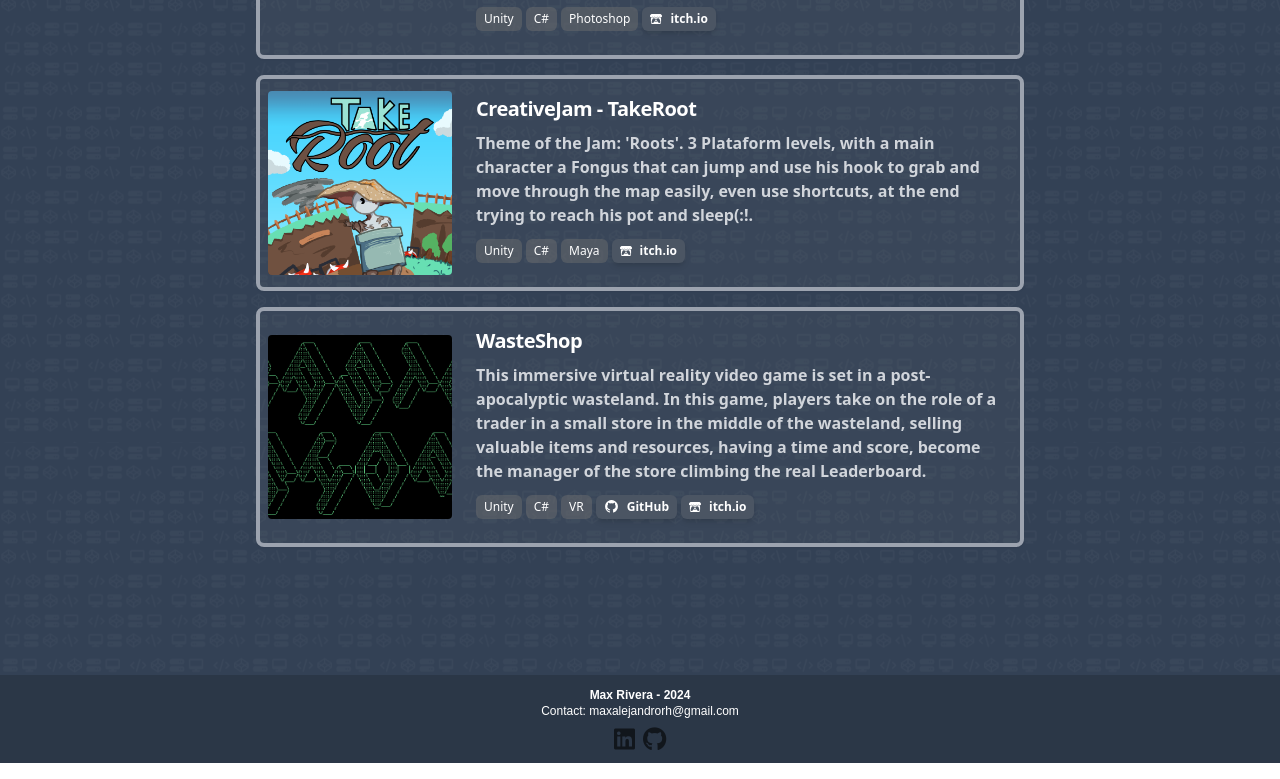
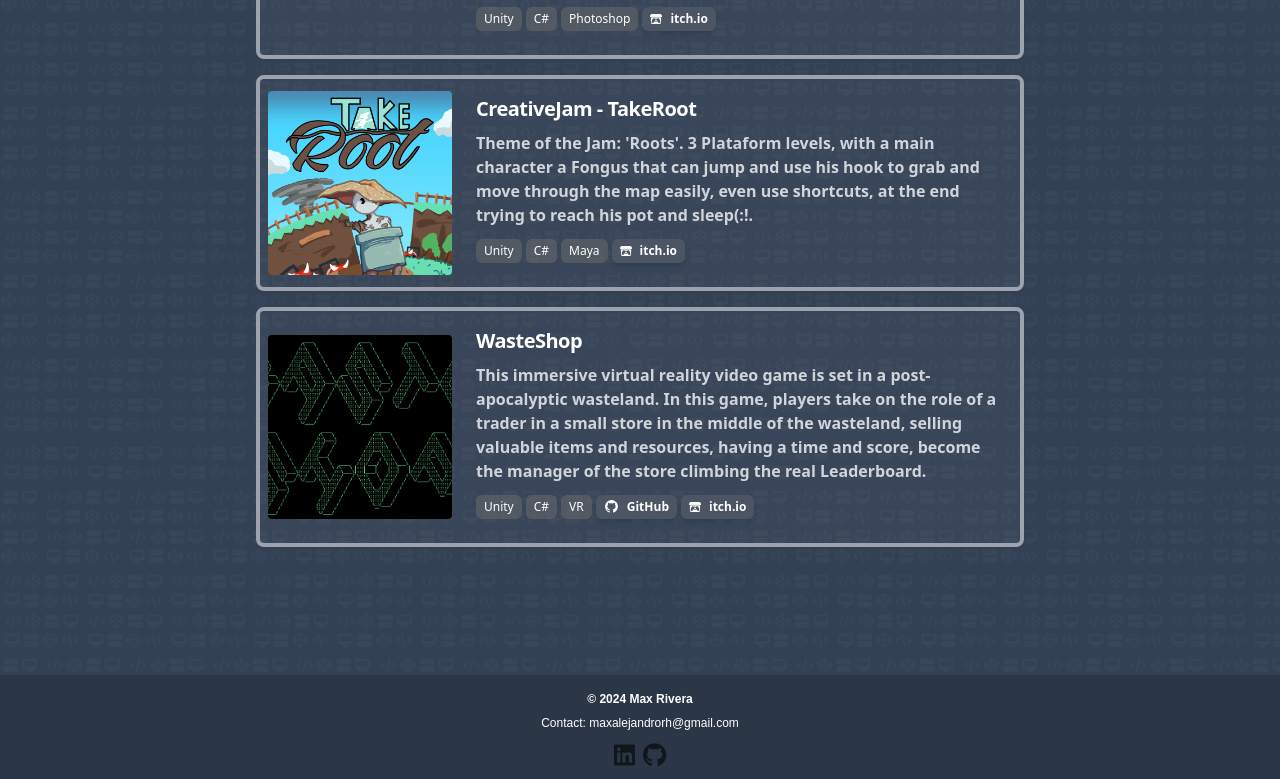
Before and after one commit to Lelmats/PortfolioWeb_React, a React (Vite) app: page / in a window 1280 px wide. Shown: the part 4539-5318 px from the top of the page. Built offline with nearby package versions, Linux system fonts and the light colour scheme; what taos would draw is missing.

Commit message:
Copyright Add

```diff
--- a/src/App.tsx
+++ b/src/App.tsx
@@ -203,8 +203,8 @@ function App() {
       {/* Section 5 - Contact */}
       <footer className='bg-[#2b3747] h-fit w-vw py-3'>
         <div className='grid justify-center items-center h-full pb-2'>
-          <p className='text-white font-RobotoSlab font-bold text-center text-xs'> Max Rivera - 2024</p>
-          <span className='text-white font-RobotoSlab font-medium text-center text-xs'>{t('contact')} maxalejandrorh@gmail.com </span>
+          <p className='text-white font-RobotoSlab font-bold text-center text-xs py-1'>© 2024 Max Rivera</p>
+          <span className='text-white font-RobotoSlab font-medium text-center text-xs py-1'>{t('contact')} maxalejandrorh@gmail.com </span>
         </div>
         <div className="grid grid-flow-col justify-center items-center mx-auto">
           <a
```
